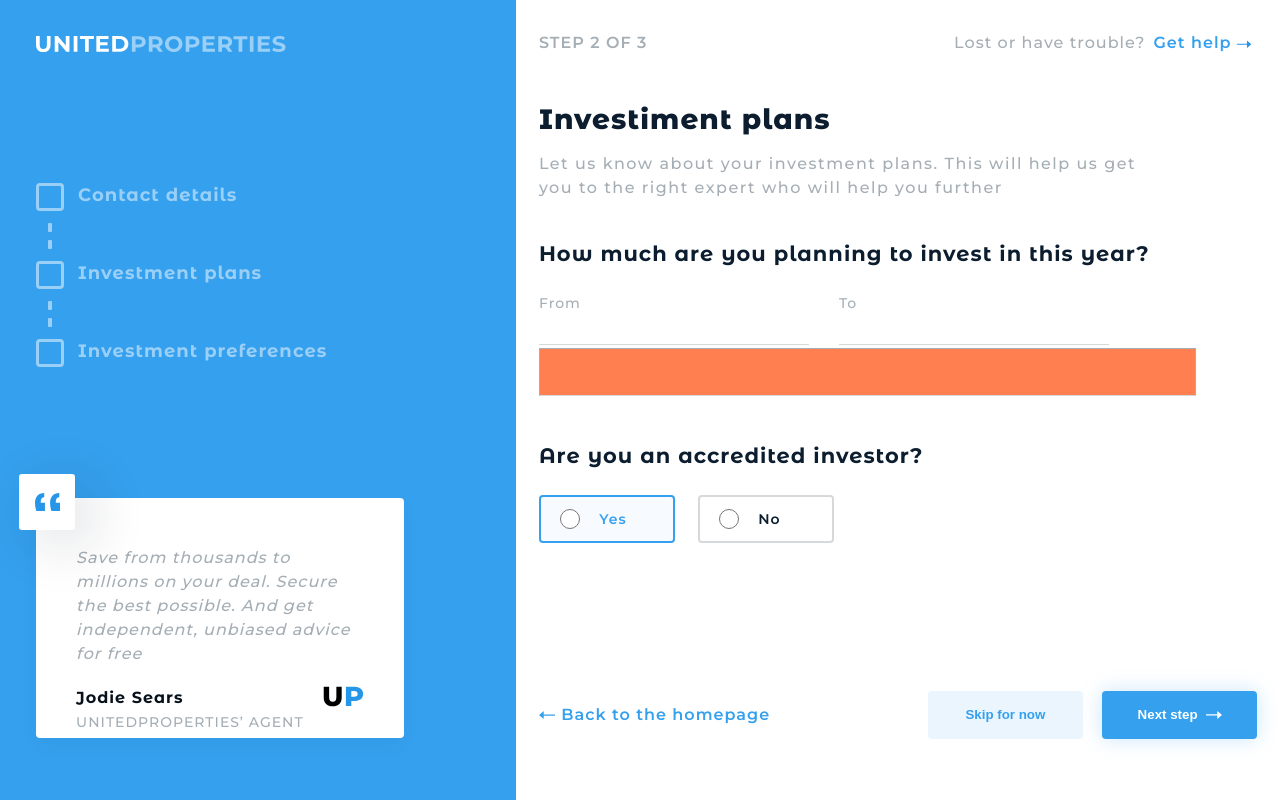
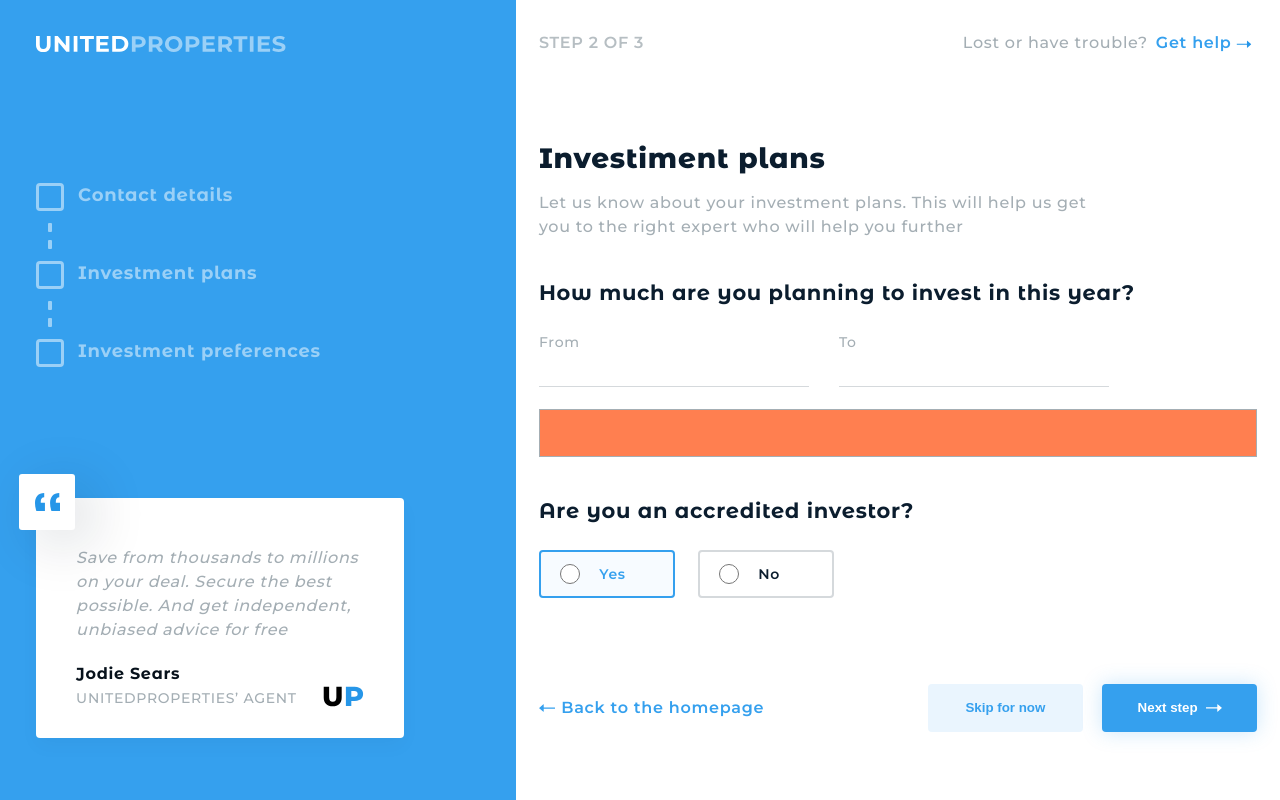
Before and after one commit to cavaglieridomenico/user-onboarding, a React (Create React App) app: page /plans in a window 1280 px wide. Built offline with nearby package versions, Linux system fonts and the light colour scheme.

Commit message:
[FIXED] Responsiveness
Avoided the breaking of elements in the page at a width of 360px at the
minimum.

```diff
--- a/src/assets/style/common.css
+++ b/src/assets/style/common.css
@@ -6,6 +6,7 @@
 
 body {
   background-color: var(--mainBackground);
+  min-width: max-content;
 }
 
 /*Main containers*/
@@ -14,6 +15,7 @@ body {
   width: var(--outerWith);
   height: var(--outerHeight);
   max-width: var(--outerMaxWidth);
+  min-width: var(--outerMinWith);
   margin: 0 auto;
   font-family: var(--monserrat);
   -webkit-font-smoothing: antialiased;
@@ -128,10 +130,5 @@ h2 {
   background-color: var(--mainWhite);
   border: none;
 }
-
-.onboarding-outerbox .form-container div {
-  border-bottom: solid 1px var(--lightGrey);
-  margin: 0 0 1%;
-}
 /*Form - default style - end*/
 /*Tag default style end*/
--- a/src/assets/style/contact.css
+++ b/src/assets/style/contact.css
@@ -4,6 +4,11 @@
 }
 
 /*Form*/
+#form-contact .form-container div {
+  border-bottom: solid 1px var(--lightGrey);
+  margin: 0 0 1%;
+  height: 55px;
+}
 .contact .phone-box select {
   width: 40px;
 }
@@ -38,12 +43,12 @@
 
   .contact p.welcome,
   .contact p.privacy {
-    margin: 50px 0;
+    margin: 20px 0;
   }
 
   #form-contact .form-container {
     display: grid;
-    grid-template-rows: 60px 60px 60px;
+    grid-template-rows: auto auto auto;
     grid-template-columns: 270px 270px;
     grid-row-gap: 30px;
     grid-column-gap: 20px;
@@ -86,7 +91,7 @@
 @media all and (min-width: 1440px) {
   .contact p.welcome,
   .contact p.privacy {
-    margin: 20px 0 50px;
+    margin: 15px 0 40px;
     letter-spacing: 0.1px;
   }
   .contact h2 {
--- a/src/assets/style/footer.css
+++ b/src/assets/style/footer.css
@@ -2,7 +2,7 @@ footer {
   display: grid;
   grid-template-rows: auto auto;
   grid-template-columns: auto;
-  width: max-content;
+  margin-bottom: 1%;
 }
 
 .link-to-page {
@@ -74,15 +74,8 @@ footer {
 footer a {
   grid-row: 2/3;
   grid-column: 1;
-  margin: 7% 0;
+  margin: 3% 0;
   justify-self: center;
-}
-
-/*START*/
-@media all and (min-width: 360px) {
-  footer {
-    width: auto;
-  }
 }
 
 /*XS - Smartphones landscape (height:100%)*/
--- a/src/assets/style/header.css
+++ b/src/assets/style/header.css
@@ -3,12 +3,12 @@ header {
   flex-direction: column;
   justify-content: space-between;
   align-items: center;
-  width: max-content;
 }
 
 .header__step {
   text-transform: uppercase;
   font-weight: 600;
+  opacity: 0.8;
 }
 
 .header__help-container {
@@ -19,13 +19,6 @@ header {
   margin-right: 8px;
 }
 
-/*START*/
-@media all and (min-width: 360px) {
-  header {
-    width: auto;
-  }
-}
-
 /*MD*/
 @media all and (min-width: 992px) and (min-height: 800px) {
   header {
--- a/src/assets/style/plans.css
+++ b/src/assets/style/plans.css
@@ -8,6 +8,30 @@
   margin: 10px 0 15px;
 }
 
+/*Form-plans*/
+#form-plans .form-container {
+  display: grid;
+  grid-template-rows: auto auto;
+  grid-template-columns: 100%;
+}
+
+#form-plans .from-box,
+#form-plans .to-box {
+  border-bottom: solid 1px var(--lightGrey);
+  margin: 0 0 1%;
+  height: 55px;
+}
+
+#form-plans .from-box {
+  grid-row: 1 / 2;
+}
+
+#form-plans .to-box {
+  grid-row: 2 / 3;
+}
+/*Form-plans end*/
+
+/*Slider*/
 .slider {
   display: none;
   position: relative;
@@ -16,6 +40,9 @@
   border: solid 1px;
   background-color: coral;
 }
+/*Slider end*/
+
+/*Form-investor*/
 #form-investor .form-container {
   position: relative;
   display: flex;
@@ -23,6 +50,7 @@
   width: 295px;
   margin: 0 auto;
 }
+
 #form-investor .radio-investor-box {
   display: flex;
   align-items: center;
@@ -53,18 +81,17 @@
 #form-investor .radio-investor-box label.selected {
   color: var(--primaryColor);
 }
+/*Form-investor end*/
 
 /*MD*/
 @media all and (min-width: 992px) and (min-height: 800px) {
-  section.plans {
-    margin-bottom: 120px;
-  }
   .plans h1 {
     margin: 0 0 15px;
   }
   .plans article > p {
     display: block;
-    letter-spacing: 1.5px;
+    letter-spacing: var(--mainSpacing);
+    width: 550px;
   }
   .plans h2 {
     font-size: var(--title2Size);
@@ -72,9 +99,9 @@
     margin: 40px 0 25px;
   }
   #form-plans .form-container {
-    display: grid;
-    grid-template-rows: 55px auto;
-    grid-template-columns: 270px 270px 1fr;
+    grid-template-rows: auto auto;
+    grid-template-columns: 260px 260px;
+    grid-row-gap: 20px;
     grid-column-gap: 30px;
   }
   #form-plans .from-box {
@@ -85,13 +112,6 @@
     grid-row: 1 / 2;
     grid-column: 2 / 3;
   }
-  .slider {
-    display: block;
-    grid-row: 2 / 3;
-    grid-column: 1 / 4;
-    width: 657px;
-    height: 48px;
-  }
   #form-investor .form-container {
     margin: 0;
   }
@@ -99,7 +119,16 @@
 
 /*LG*/
 @media all and (min-width: 1200px) {
-  section.plans {
-    margin-right: 90px;
+  #form-plans .form-container {
+    grid-template-rows: auto auto;
+    grid-template-columns: 270px 270px 1fr;
+    grid-row-gap: 20px;
+    grid-column-gap: 30px;
+  }
+  .slider {
+    display: block;
+    grid-row: 2 / 3;
+    grid-column: 1 / 4;
+    height: 48px;
   }
 }
--- a/src/assets/style/variables.css
+++ b/src/assets/style/variables.css
@@ -24,7 +24,7 @@ Variables
 
   --monserrat: 'Montserrat', sans-serif;
   --monserratAlt: 'Montserrat Alternates', sans-serif;
-  --mainSpacing: 1px;
+  --mainSpacing: 0.7px;
   --mainLineHeight: 24px;
   --mainTitleSize: 28px;
   --mainTitleLineHeight: 36px;
@@ -43,20 +43,13 @@ Variables
   /*Mockup values end*/
 
   /*Responsive main dimensions*/
-  --outerWith: max-content;
+  --outerWith: 100vw;
+  --outerMinWith: max-content;
   --outerMaxWidth: 1440px;
-  --logoMobileHeight: 80px;
-
   --outerHeight: calc(100vh - var(--logoMobileHeight));
   --innerHeight: calc(100vh - var(--logoMobileHeight));
+  --logoMobileHeight: 80px;
   --innerPadding: 7%;
-}
-
-/*START*/
-@media all and (min-width: 360px) {
-  :root {
-    --outerWith: 100vw;
-  }
 }
 
 /*XS - Smartphones landscape (height:100%)*/
@@ -75,7 +68,7 @@ Variables
     --outerHeight: 100vh;
     --innerHeight: 100vh;
     --sidebarHeight: 100vh;
-    --innerPadding: 4% 3% 8% 3%;
+    --innerPadding: 4% 3% 5% 3%;
     --sidebarPadding: 7% 0 12% 7%;
   }
 }
@@ -96,9 +89,9 @@ Variables
     --innerHeight: 100%;
     --sidebarHeight: 100%;
     --outerColLeft: 516px;
-    --innerPadding: 40px 150px 43px 120px;
+    --innerPadding: 40px 150px 43px 116px;
     --sidebarPadding: 40px 0 50px 73px;
     --progressMargin: 100px 0 0;
   }
 }
-/*Responsive main dimensions*/
+/*Responsive main dimensions end*/
```
